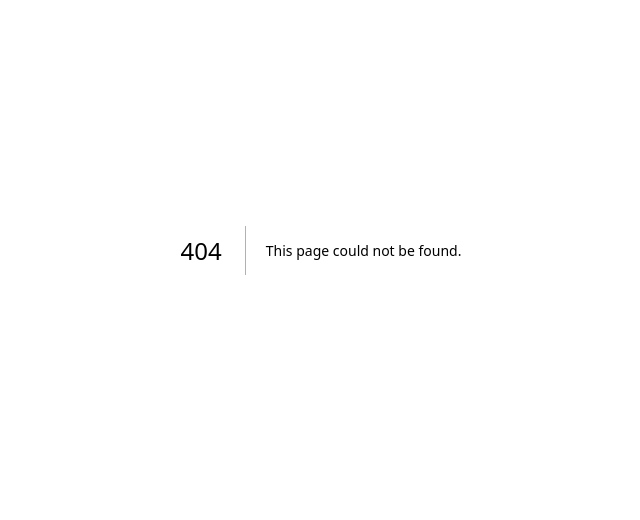
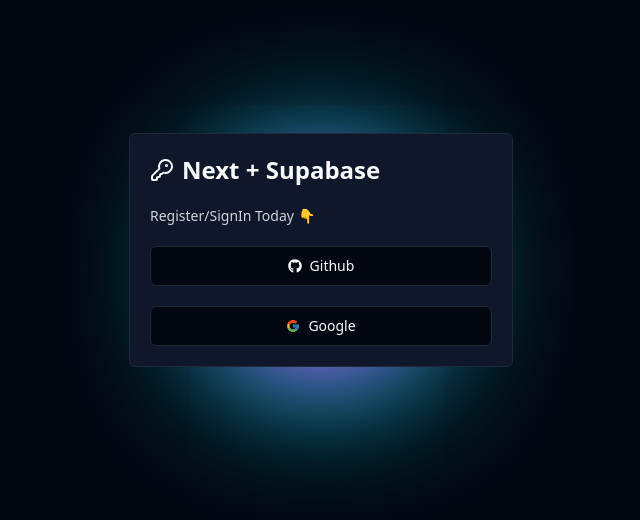
Before and after one commit to ABenn17282002/NextJS_SocialAuth, a Next.js app: page /auth in a window 1280 px wide. Before the commit this address had no page. Shown: the part 150-670 px from the top of the page, without its empty margins (319-959 px from the left). Built offline with nearby package versions, Linux system fonts and the light colour scheme.

Commit message:
auth_Ui_page

```diff
--- /dev/null
+++ b/app/auth/page.tsx
@@ -0,0 +1,28 @@
+import React from 'react'
+import { KeyRound } from 'lucide-react';
+import { Button } from '@/components/ui/button'
+import { FcGoogle } from "react-icons/fc";
+import { FaGithub } from "react-icons/fa";
+
+export default function page() {
+    return (
+      <div className="flex items-center justify-center w-full h-screen">
+        <div className="w-96 rounded-md border p-5 space-y-5 relative bg-slate-900">
+          <div className="flex items-center gap-2">
+            <KeyRound />
+            <h1 className="text-2xl font-bold">Next + Supabase</h1>
+          </div>
+          <p className="text-sm text-gray-300">
+            Register/SignIn Today 👇
+          </p>
+            <Button className="w-full flex items-center gap-2" variant="outline">
+                <FaGithub />Github
+            </Button>
+            <Button className="w-full flex items-center gap-2" variant="outline">
+                <FcGoogle />Google
+            </Button>
+            <div className="glowBox -z-10"></div>
+        </div>
+      </div>
+    );
+  }
--- a/app/globals.css
+++ b/app/globals.css
@@ -59,6 +59,20 @@
   }
 }
 
+.glowBox {
+  position: absolute;
+  top: calc(50% - 20px);
+  left: calc(50% - 20px);
+  width: 40px;
+  height: 40px;
+  border-radius: 50%;
+  background-color: #fff;
+  box-shadow: 0 0 60px 30px #fff,
+              0 0 100px 60px #f0f,
+              0 0 140px 90px #0ff;
+}
+
+
 
 @layer base {
   * {
--- a/package.json
+++ b/package.json
@@ -17,6 +17,7 @@
     "next-themes": "^0.3.0",
     "react": "^18",
     "react-dom": "^18",
+    "react-icons": "^5.3.0",
     "tailwind-merge": "^2.5.2",
     "tailwindcss-animate": "^1.0.7"
   },
```
Also changed, not shown: 1 other file (tests, documents, lock files or other folders).
